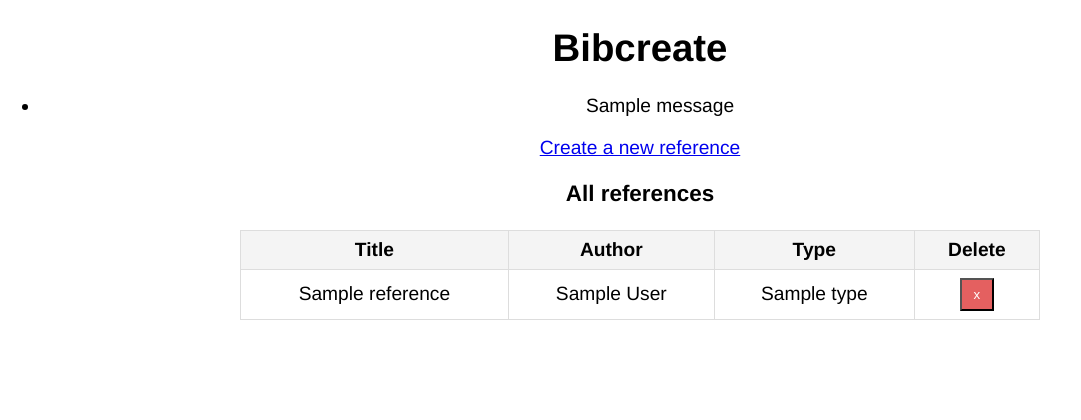
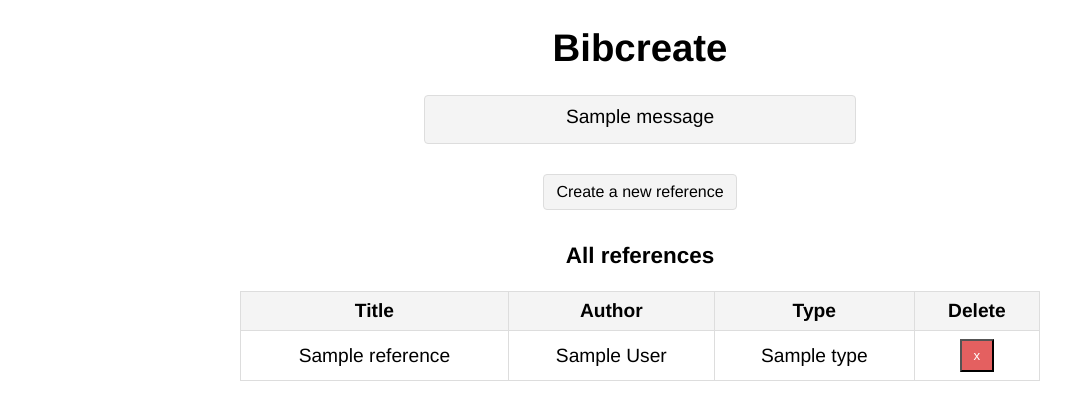
Before and after one commit to ranilar/BibCreate, a Flask app: template src/templates/index.html in a window 1280 px wide. Shown: the top 420 px of the page, without its empty margins (0-1081 px from the left). Run offline with Flask 3, Linux system fonts and the light colour scheme; the template is opened without the code that fills it: most values are stand-ins (such as "Sample title", 1, 10 or a date in 2020); one stand-in notice (Sample message) is shown.

Commit message:
New layout to index.html

```diff
--- a/src/templates/index.html
+++ b/src/templates/index.html
@@ -10,21 +10,24 @@ Bibcreate
 <form action="/create_reference" method="post">
     {% with messages = get_flashed_messages() %}
       {% if messages %}
-        <ul>
-        {% for message in messages %}
-          <li>{{ message }}</li>
-        {% endfor %}
-        </ul>
+        <div class="message-box">
+          <ul>
+            {% for message in messages %}
+              <li>{{ message }}</li>
+            {% endfor %}
+          </ul>
+        </div>
       {% endif %}
     {% endwith %}
 </form>
 
 <div>
-    <a href="/new_reference">Create a new reference</a>
+    <a href="/new_reference" class="button">Create a new reference</a>
 </div>
 
 <h3>All references</h3>
 <table border="1" style="width: 100%; border-collapse: collapse; text-align: center;">
+
     <tr>
         <th>Title</th>
         <th>Author</th>
@@ -32,18 +35,32 @@ Bibcreate
         <th>Delete</th>
     </tr>
     {% for reference in all_references %}
-    <tr>
+    <tr class="reference-row" data-id="{{ reference.id }}">
         <td>{{ reference.title }}</td>
         <td>{{ reference.author }}</td>
         <td>{{ reference.type }}</td>
         <td>
+            <!-- MUISTA SIIRTÄÄ DELETE NAPIN ULKOASUN MÄÄRITTELY CSS PUOLELLE -->
             <form action="/delete/{{ reference.id }}" method="post" style="display: inline;">
                 <input type="hidden" name="ref_type" value="{{ reference.type }}">
                 <button type="submit" style="background-color: rgb(228, 96, 96); color: white; padding: 7px 12px;">x</button>
             </form>
         </td>
     </tr>
+
     {% endfor %}
 </table>
 
 {% endblock %}
+
+{% block extra_js %}
+<script>
+    // JavaScript for row click action // TÄMÄ EI TOIMI VIELÄ
+    document.querySelectorAll('.reference-row').forEach(row => {
+        row.addEventListener('click', function() {
+            var referenceId = this.getAttribute('data-id');
+            window.location.href = '/edit_reference/' + referenceId;  // Redirect to a new page
+        });
+    });
+</script>
+{% endblock %}
```
